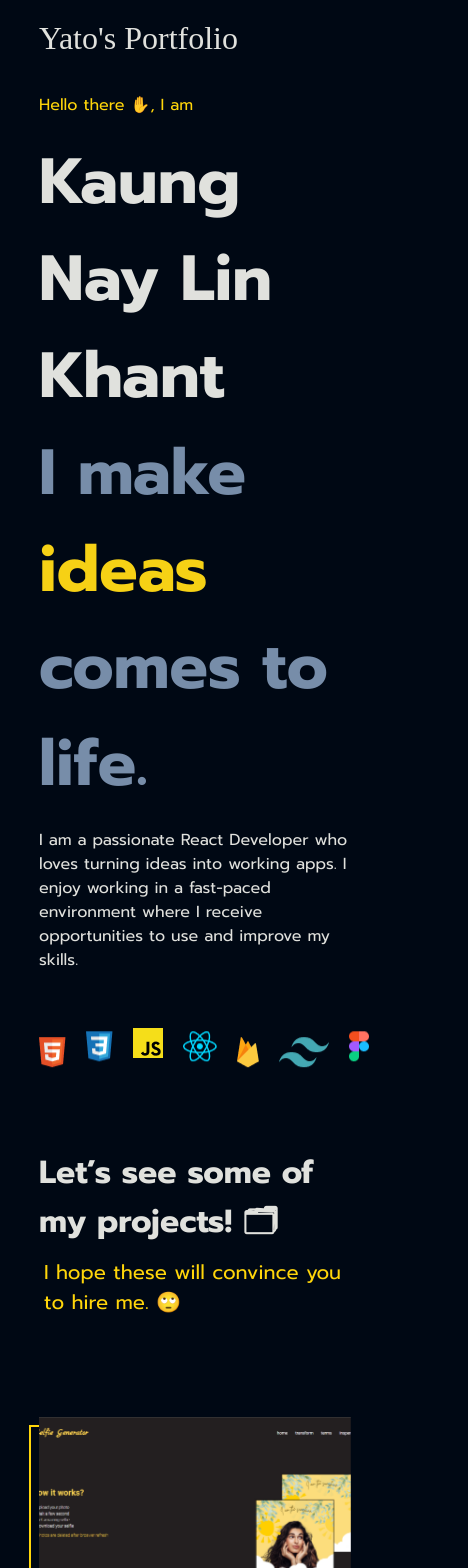
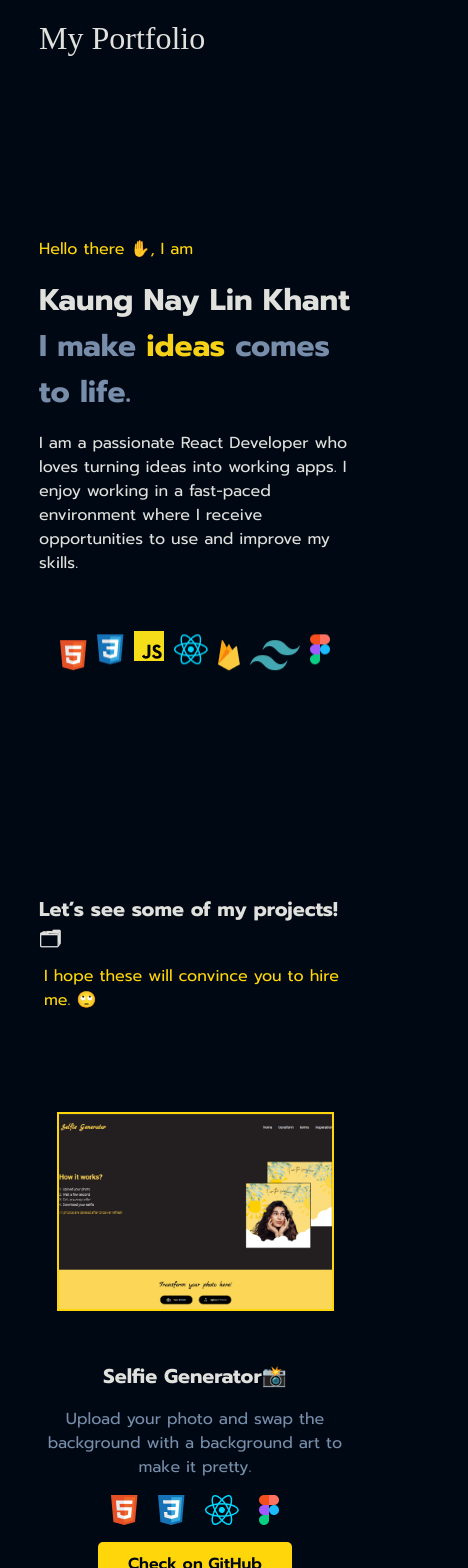
Before and after one commit to YatootaY/my-portfolio, a React (Create React App) app: page / in a window 390 px wide. Shown: the top 1568 px of the page, 468 px wide, since content can reach past the window. Built offline with nearby package versions, Linux system fonts and the light colour scheme; a web font is replaced by a local one.

Commit message:
Responsive: Skil cards

```diff
--- a/src/App.css
+++ b/src/App.css
@@ -12,6 +12,7 @@
   --title:32px;
   --big:64px;
   --pad:10vw;
+  --mobileSmall:12px;
 }
 
 body{
@@ -53,9 +54,5 @@ h1,h2,h3,h4,h5{
 
 @media  screen and (max-width: 800px) {
 
-  .home{
-    height: fit-content;
-  }
-
 
 }
--- a/src/Components/About.css
+++ b/src/Components/About.css
@@ -3,6 +3,7 @@
     display: flex;
     justify-content: space-between;
     align-items: center;
+    flex-wrap: wrap;
 }
 
 .aboutText{
@@ -15,3 +16,18 @@
     display: flex;
     gap:60px;
 }
+
+
+@media  screen and (max-width: 800px) {
+
+
+    .About{
+        align-items: center;
+    }
+
+    .aboutText{
+        width: fit-content;
+    }
+
+
+}
--- a/src/Components/Hero.css
+++ b/src/Components/Hero.css
@@ -126,6 +126,18 @@
         width: 80vw;
     }
 
+    .Hero p{
+        font-size: var(--smaller);
+    }
+
+    .Hero h1{
+        font-size: 30px;
+    }
+
+    .heroImg{
+        gap: 10px;
+        justify-content: center;
+    }
 
 
 }
--- a/src/Components/Nav.js
+++ b/src/Components/Nav.js
@@ -4,7 +4,7 @@ import "./Nav.css"
 const Nav = () => {
     return(
         <header className="Nav">
-            <h1>Yato's Portfolio</h1>
+            <h1>My Portfolio</h1>
             <ul>
                 <li><a href="#introduction">Introduction</a></li>
                 <li><a href="#projects">Projects</a></li>
--- a/src/Components/Projects.css
+++ b/src/Components/Projects.css
@@ -5,3 +5,15 @@
 .projectsText{
     margin-bottom: 100px;
 }
+
+@media  screen and (max-width: 800px) {
+
+    .whiteTitle{
+        font-size: var(--normalText);
+    }
+
+    .yellowText{
+        font-size: var(--smallest);
+    }
+
+}
--- a/src/Components/toolComponents/ImageUI.js
+++ b/src/Components/toolComponents/ImageUI.js
@@ -7,8 +7,9 @@ const StyledImage = styled.img`
     object-fit: cover;
 
     @media  screen and (max-width: 800px) {
-        width:80vw;
-        height:60vw;
+        width:70vw;
+        height:50vw;
+        border: 2px solid var(--yellow)
     }
 `;
 
@@ -22,24 +23,30 @@ const BorderDiv = styled.div`
     z-index: -1;
 
     @media  screen and (max-width: 800px) {
-        width:80vw;
-        height:60vw;
+        display:none;
     }
 
+`
+
+const MainDiv = styled.div`
+    position:relative;
+
+
+    @media  screen and (max-width: 800px) {
+        width:100vw;
+        display:flex;
+        justify-content:center;
+    }
 `
 
 const ImageUI = (props) => {
 
 
-    const mainDiv = {
-        position:"relative"
-    }
-
     return(
-        <div style={mainDiv}>
+        <MainDiv>
             <StyledImage src={props.imgSrc} alt="" width={props.width} height={props.height}/>
             <BorderDiv width={props.width} height={props.height}/>
-        </div>
+        </MainDiv>
 
     )
 }
--- a/src/Components/toolComponents/ProjectUI.css
+++ b/src/Components/toolComponents/ProjectUI.css
@@ -2,6 +2,7 @@
     display: flex;
     justify-content: space-between;
     align-items: center;
+    gap:50px;
     padding-bottom: 100px;
 }
 
@@ -50,5 +51,17 @@
         gap:50px;
     }
 
+    .textArea h1{
+        font-size: var(--normalText);
+    }
+
+    .textArea p{
+        font-size: var(--smallest);
+    }
+
+    .textArea a{
+        font-size: var(--smallest);
+    }
+
 
 }
--- a/src/Components/toolComponents/ProjectUI.js
+++ b/src/Components/toolComponents/ProjectUI.js
@@ -11,7 +11,8 @@ import styled from "styled-components";
 
 const RightText = styled.div`
     text-align:right;
-    width:30vw;
+    width:500px;
+
 
     @media  screen and (max-width: 800px) {
         text-align:center;
@@ -21,7 +22,8 @@ const RightText = styled.div`
 
 const LeftText = styled.div`
     text-align:left;
-    width:30vw;
+    width:500px;
+
 
     @media  screen and (max-width: 800px) {
         text-align:center;
@@ -47,11 +49,6 @@ const ProjectUI = (props) => {
     }
 
     const leftTextGenerater = () => {
-        const leftText = {
-            textAlign:"left",
-            width:"30vw"
-        }
-
         return(
             <LeftText className="textArea">
                 <h1 >{props.title}<span>{props.emoji}</span></h1>
@@ -104,13 +101,13 @@ const ProjectUI = (props) => {
             {
                 props.direction === "right" ?
                 <>
-                    <ImageUI imgSrc={props.pic} width={500} height={400}/>
+                    <ImageUI imgSrc={props.pic} width={400} height={300}/>
                     {rightTextGenerater()}
                 </>
                 :
                 <>
                     {leftTextGenerater()}
-                    <ImageUI imgSrc={props.pic} width={500} height={400}/>
+                    <ImageUI imgSrc={props.pic} width={400} height={300}/>
                 </>
             }
 
--- a/src/Components/toolComponents/SkillUI.css
+++ b/src/Components/toolComponents/SkillUI.css
@@ -26,3 +26,32 @@
     margin: 20px 0;
     box-shadow: 0 2px 4px rgba(0, 0, 0, 0.4);
 }
+
+@media  screen and (max-width: 800px) {
+
+
+    .skillCard h2{
+        font-size: var(--small);
+    }
+
+    .skillCard p{
+        font-size: var(--mobileSmall);
+    }
+
+    .skillCard img{
+        width: 100px;
+    }
+
+    .skillCard{
+        justify-content: center;
+    }
+
+    .rightCard{
+        flex-wrap: wrap-reverse;
+    }
+
+    .leftCard{
+        flex-wrap: wrap;
+    }
+
+}
--- a/src/Components/toolComponents/SkillUI.js
+++ b/src/Components/toolComponents/SkillUI.js
@@ -13,7 +13,7 @@ const SkillUI = (props) => {
             {
                 props.direction === "left" ?
 
-                <div className="skillCard">
+                <div className="skillCard leftCard">
                     <img src={props.pic} alt="" />
                     <div>
                         <h2>{props.name}</h2>
@@ -23,7 +23,7 @@ const SkillUI = (props) => {
 
                 :
 
-                <div className="skillCard">
+                <div className="skillCard rightCard">
                     <div>
                         <h2>{props.name}</h2>
                         <p dangerouslySetInnerHTML={{ __html: props.text }}></p>
```
